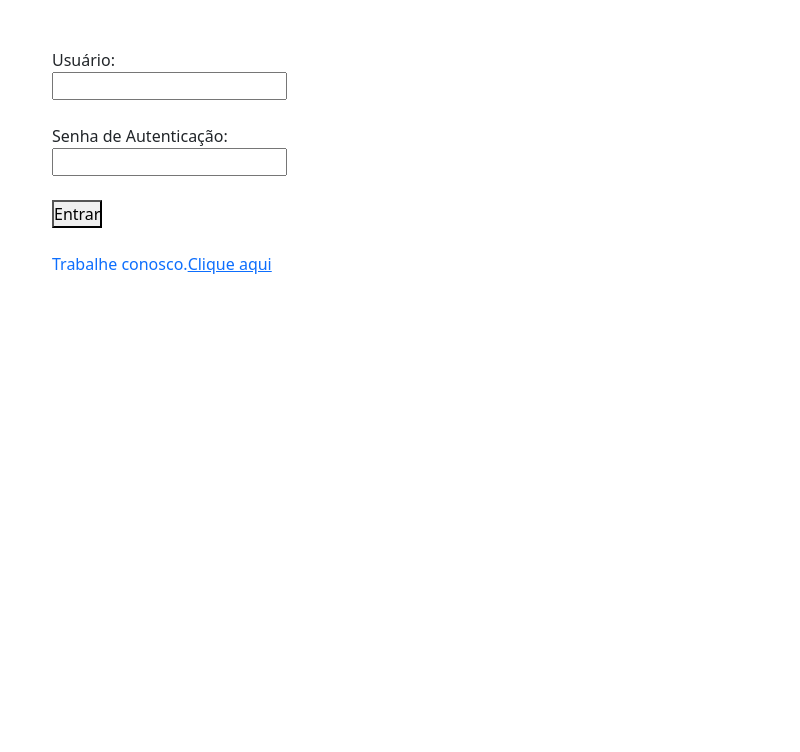
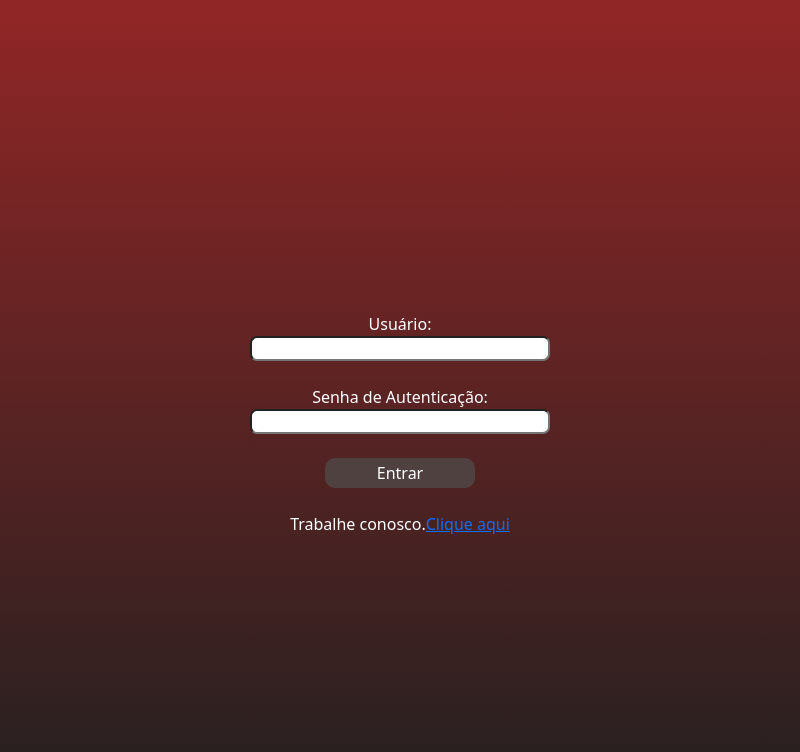
Before and after one commit to Pedro77h/lab-software, an Electron app: page frontend-cozinha/index.html in a window 800 px wide. Drawn offline with nearby package versions, Linux system fonts and the light colour scheme.

Commit message:
estilizaçao

```diff
--- a/frontend-cozinha/styles/style.css
+++ b/frontend-cozinha/styles/style.css
@@ -1,5 +1,49 @@
-* {
-  box-sizing: border-box;
+*{
   margin: 0;
-  padding: 0;
+ padding: 0;
+ box-sizing: border-box;
+
 }
+label{
+color: white;
+
+}
+body{
+ background-image:linear-gradient(rgba(146, 38, 38, 1), rgb(36, 32, 32)) ;
+ width: 100%;
+ height: 100vh;
+ display: flex;
+ justify-content: center;
+ align-items: center;
+}
+.entrar{
+ width: 150px;
+ height: 30px;
+ background-color:rgba(80, 65, 65, 1);
+ color: white;
+ border: none;
+ border-radius: 10px;
+ transition: 0.5s;
+}
+
+.entrar:hover{
+ background-color: rgb(40, 38, 38);
+}
+.container{
+ justify-content: center;
+ align-items: center;
+ flex-direction: column;
+ padding: 1rem 3rem;
+ margin-left: 500px;
+ margin-right: 500px;
+ text-align: center;
+}
+
+.container input{
+ height: 25px;
+ width:300px;
+ border-radius: 7px;
+}
+.logo{
+width: 200px;
+}
```
